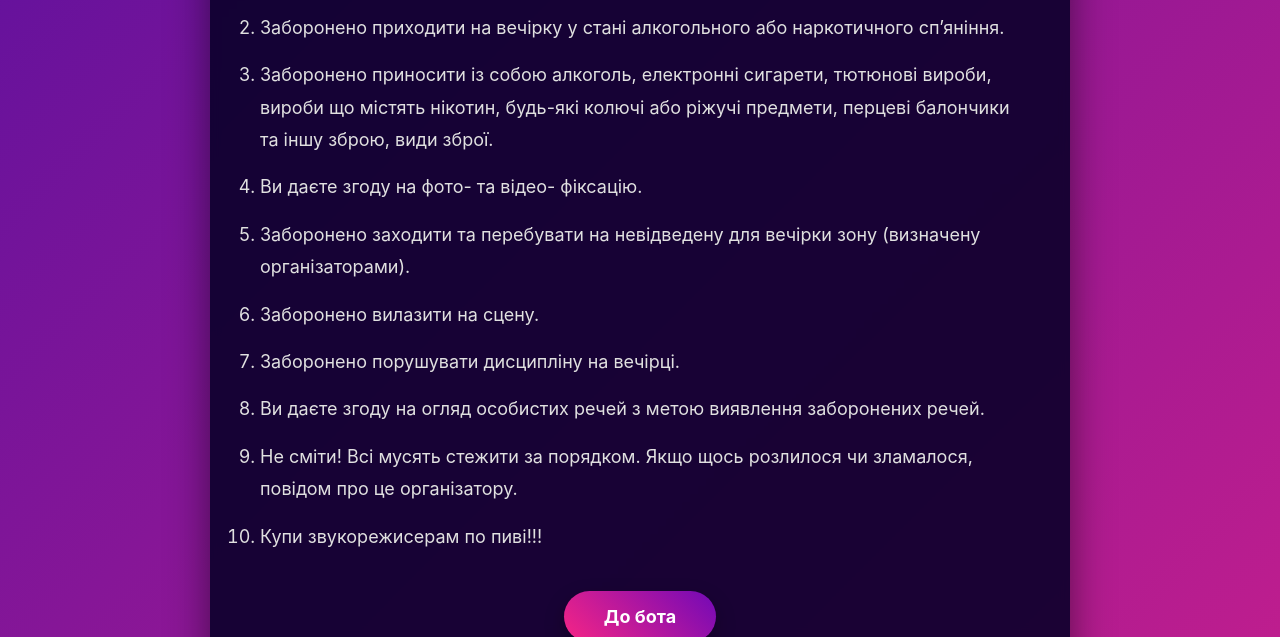
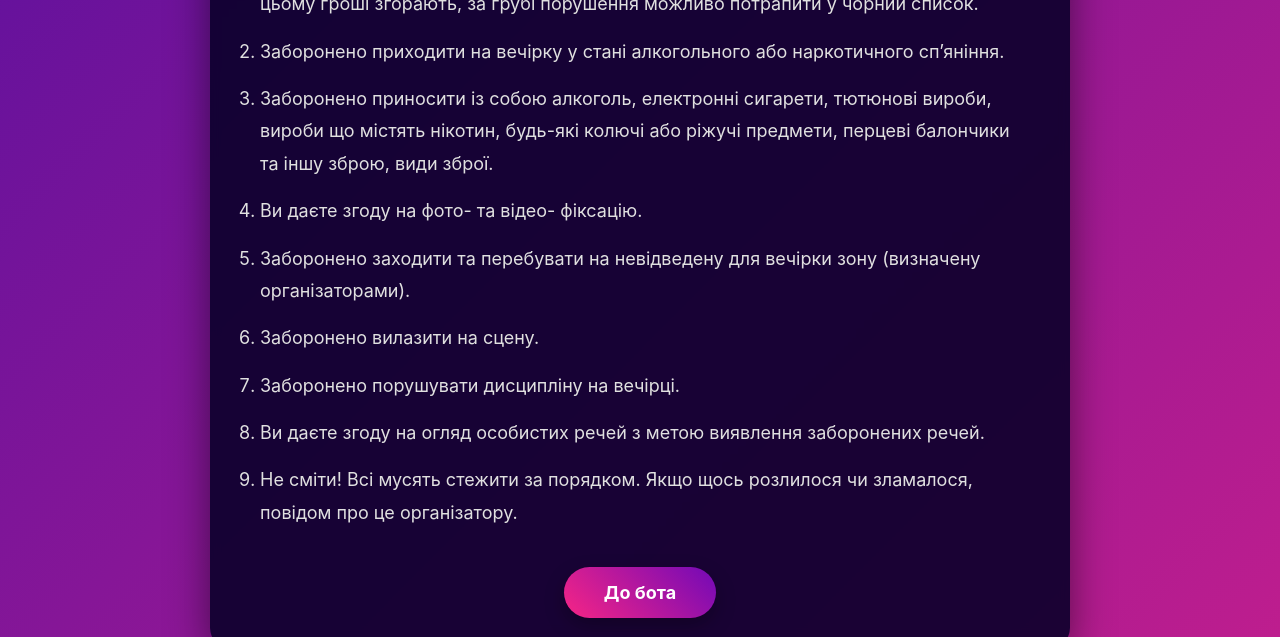
Before and after one commit to BroPetro/schoolpartyyyyo, a plain HTML site: page regulations.html in a window 1280 px wide. Shown: the part 163-800 px from the top of the page. Drawn offline with Linux system fonts and the light colour scheme.

Commit message:
Update regulations.html

```diff
--- a/regulations.html
+++ b/regulations.html
@@ -113,7 +113,7 @@
             <li>Заборонено порушувати дисципліну на вечірці.</li>
             <li>Ви даєте згоду на огляд особистих речей з метою виявлення заборонених речей.</li>
             <li>Не сміти! Всі мусять стежити за порядком. Якщо щось розлилося чи зламалося, повідом про це організатору.</li>
-            <li>Купи звукорежисерам по пиві!!!</li>
+
         </ol>
         <a href="https://t.me/registeronparty36bot" class="btn">До бота</a>
     </div>
```
